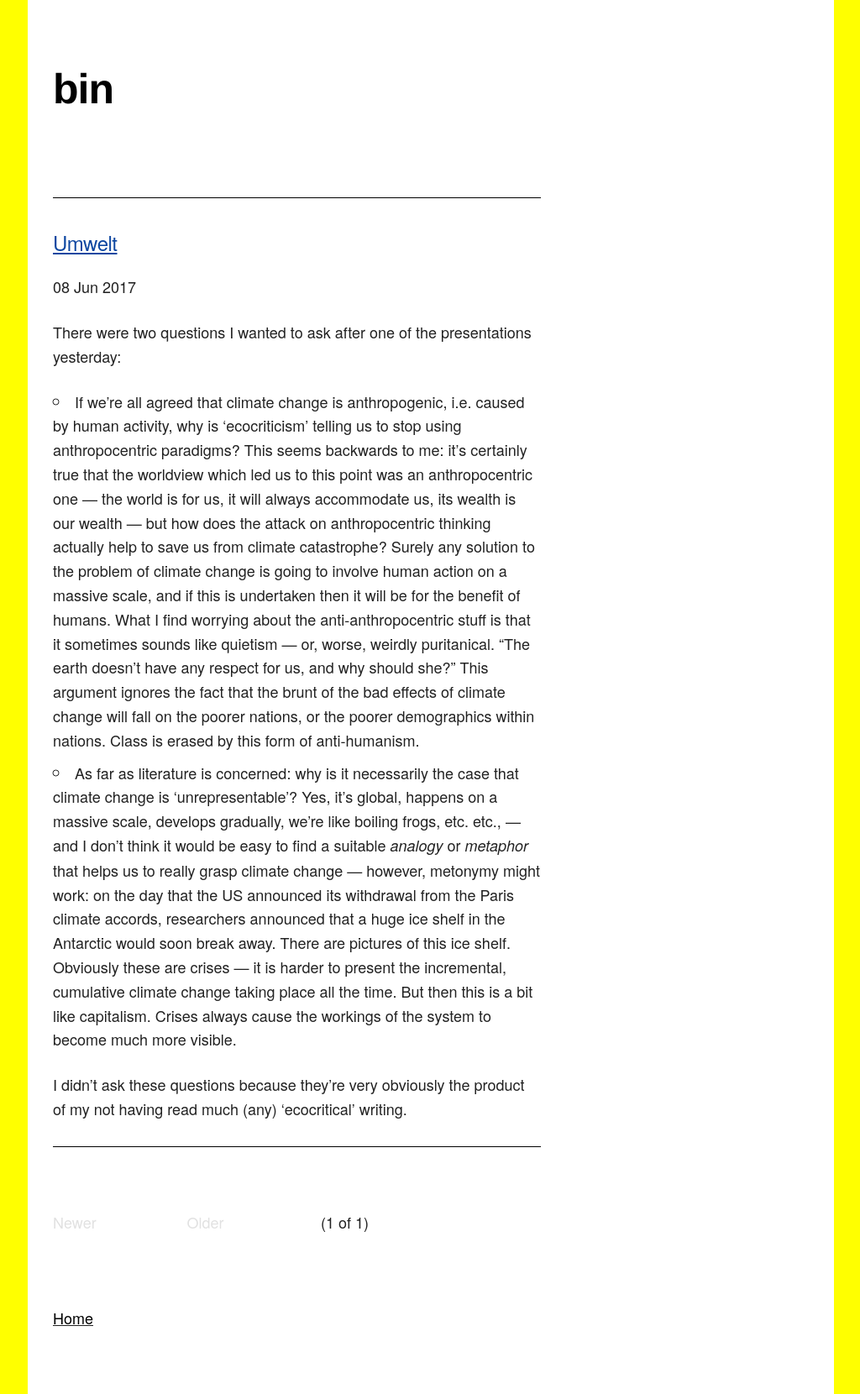
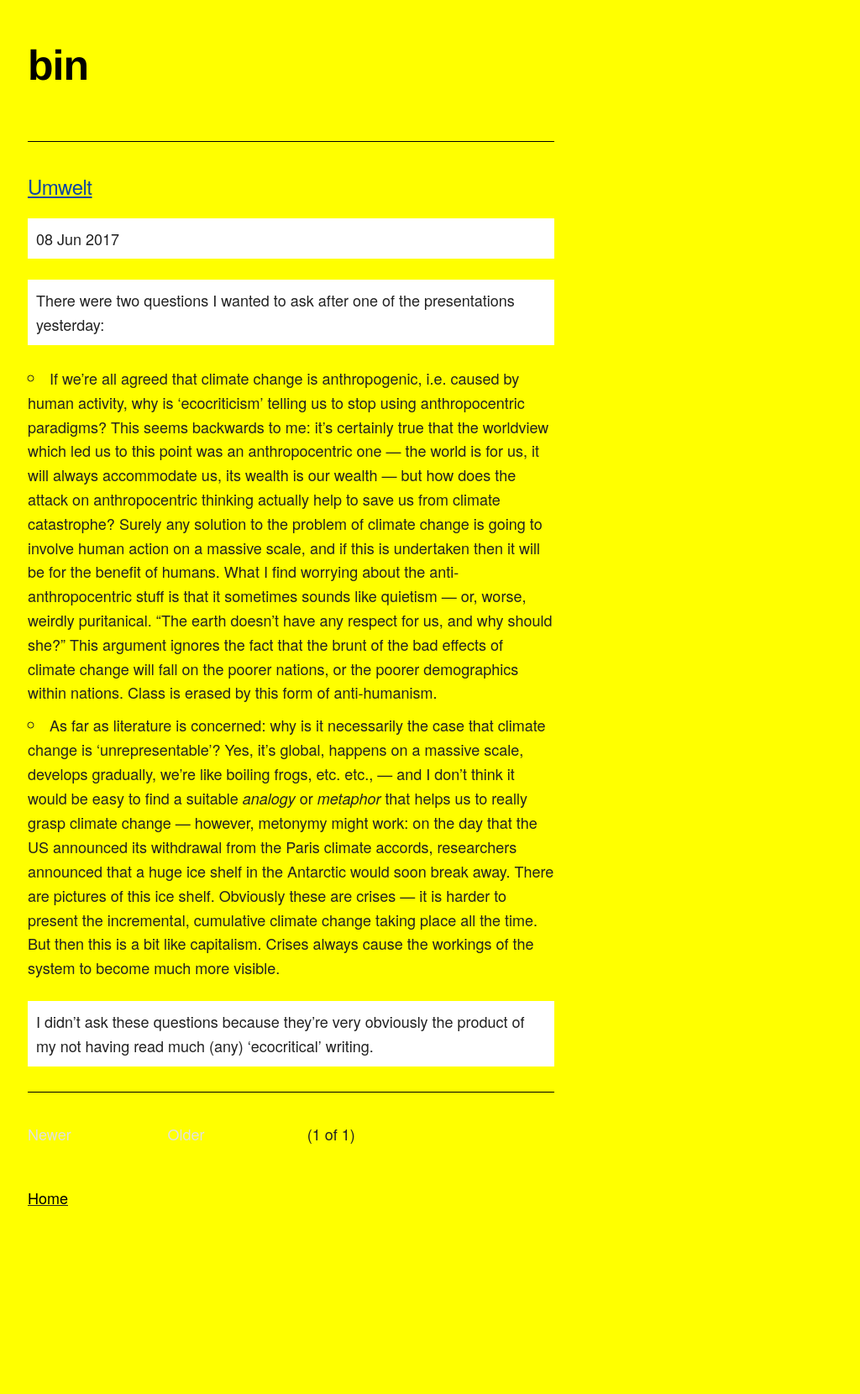
Before and after one commit to mt-trash/mt-trash.github.io, a Jekyll site: the page built from index.html, in a window 1280 px wide. Shown: the whole page at 84% size, without its empty margins (127-1151 px from the left). Built offline with Jekyll 4.4.1, drawn with Linux system fonts in a browser that asks for light colours; the list of posts is cut into pages by our own code; after the commit the page ends 1489 px from its top, so only the background shows below that.

Commit message:
css edits

```diff
--- a/css/skeleton.css
+++ b/css/skeleton.css
@@ -127,11 +127,6 @@ body {
   font-family: "HelveticaNeue", "Helvetica Neue", Helvetica, Arial, sans-serif;
   color: #222222;
   background-color: #ffff00; }
-div {
-  background-color: #ffffff;
-  border-style: solid;
-  border-width: 1rem;
-  border-color: #ffffff; }
 
 
 /* Typography
@@ -158,7 +153,11 @@ h6 { font-size: 1.5rem; line-height: 1.6;  letter-spacing: 0; }
 }
 
 p {
-  margin-top: 0; }
+  margin-top: 0;
+  background-color: #ffffff;
+  border-style: solid;
+  border-width: 1rem;
+  border-color: #ffffff; }
 
 
 /* Links
```
